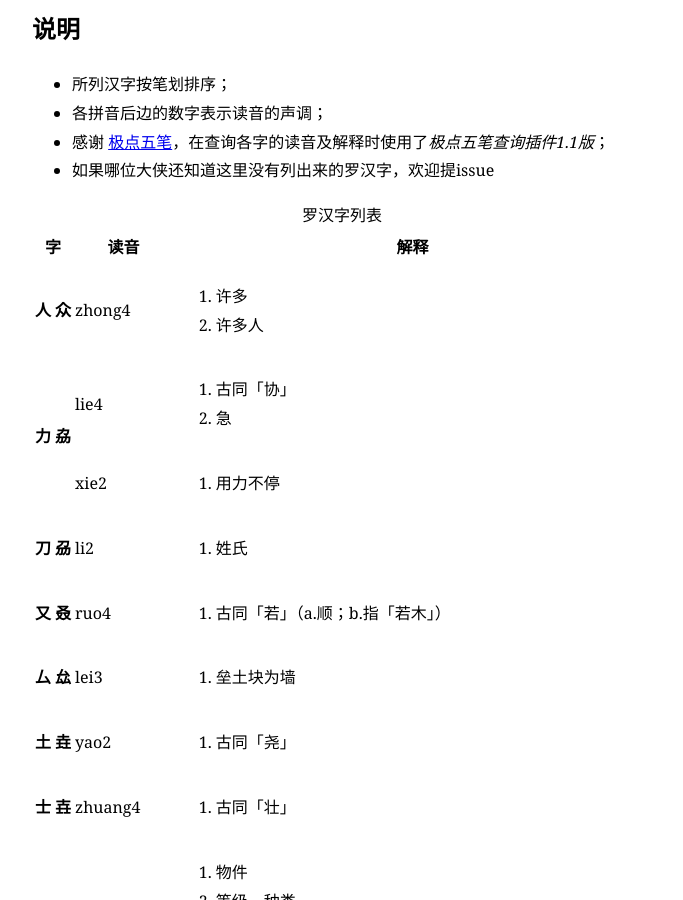
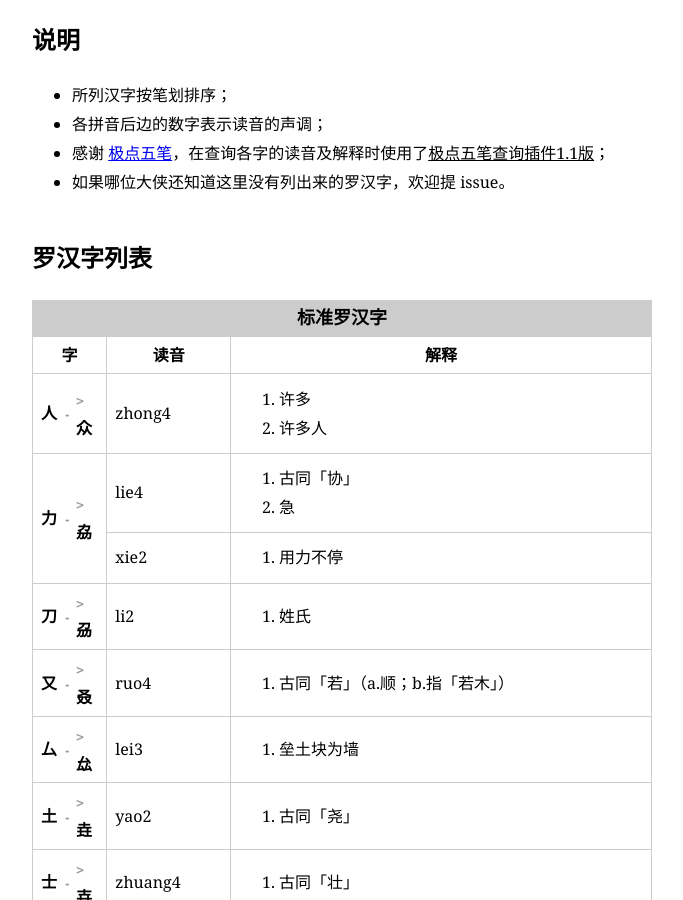
Before and after one commit to mingelz/amazing-hanzi, a plain HTML site: page lohan-words/index.html in a window 1280 px wide. Shown: the part 180-1080 px from the top of the page, without its empty margins (298-981 px from the left). Drawn offline with Linux system fonts and the light colour scheme.

Commit message:
updated lohan-words style

```diff
--- a/lohan-words/index.html
+++ b/lohan-words/index.html
@@ -18,14 +18,15 @@
         <ul>
             <li>所列汉字按笔划排序；</li>
             <li>各拼音后边的数字表示读音的声调；</li>
-            <li>感谢 <a href="http://www.freewb.org" title="极点五笔">极点五笔</a>，在查询各字的读音及解释时使用了<em>极点五笔查询插件1.1版</em>；</li>
-            <li>如果哪位大侠还知道这里没有列出来的罗汉字，欢迎提issue</li>
+            <li>感谢 <a href="http://www.freewb.org" title="极点五笔">极点五笔</a>，在查询各字的读音及解释时使用了<cite>极点五笔查询插件1.1版</cite>；</li>
+            <li>如果哪位大侠还知道这里没有列出来的罗汉字，欢迎提 issue。</li>
         </ul>
     </section>
 
-    <section id="lohan-words-list">
-        <table>
-            <caption>罗汉字列表</caption>
+    <section id="content">
+        <h2>罗汉字列表</h2>
+        <table id="lohan-words-list">
+            <caption>标准罗汉字</caption>
             <colgroup>
                 <col class="word-base" />
                 <col class="word-assemble" />
@@ -623,10 +624,8 @@
                 </tr>
             </tbody>
         </table>
-    </section>
 
-    <section id="lohan-words-extra">
-        <table>
+        <table id="lohan-words-extra">
             <caption>罗汉字变体</caption>
             <colgroup>
                 <col class="word-base" />
@@ -636,7 +635,7 @@
             </colgroup>
             <thead>
                 <tr>
-                    <th>字</th>
+                    <th colspan="2">字</th>
                     <th>读音</th>
                     <th>解释</th>
                 </tr>
@@ -738,7 +737,7 @@
 
     <section id="supplement">
         <h2>补充说明：</h2>
-        <p>这是我在上高中时，与坐我后排的<span class="vcard fn">加菲</span>同学一起研究的产物。后来上大学后，先是放到<a href="http://mingel.blogcn.com/diary,3373244.shtml">我的blogcn博客</a>上。回想当时，我们抱着加菲那本50年代产的字典翻啊翻...高中生活虽紧张，但也有趣。</p>
+        <p>这是我在上高中时，与坐我后排的<span class="vcard fn">加菲</span>同学一起研究的产物。后来上大学后，先是放到<a href="http://mingel.blogcn.com/diary,3373244.shtml">我的blogcn博客</a>上。回想当时，我们抱着加菲那本 50 年代产的字典翻啊翻...高中生活虽紧张，但也有趣。</p>
         <p>以上这些都是可以在 GB2312 字符集中查找到的字符。另外，我国还有一个完美接入 Unicode 编码的 GB18030 大字符集标准，其中包括更多的「罗汉字」。不过那些都属于生僻字，用于特殊领域（如人名、古籍的录入等），很多读音和字义已不可考。比如（后面的编码为该字的内码）：</p>
         <ul>
             <li>三个「市」：d848dd48</li>
@@ -760,11 +759,11 @@
             <li>在录入 8 位 Unicode 码时，字符可能一时显示不出来，不必管它，直接输入全部 Unicode 码，相应字符即可出现。</li>
         </ol>
 
-        <p>以上「补充说明」参考自《生僻字输入速查手册》（ISBN 7-5323-7955-8），上海科学技术出版社，唐素荣、沈惠璋等编著，2005年3月第1版。如果你在这方面有需求，可以去买一本，450+页，售价35元。</p>
+        <p>以上「补充说明」参考自 <cite>《生僻字输入速查手册》（ISBN 7-5323-7955-8），上海科学技术出版社，唐素荣、沈惠璋等编著，2005年3月第1版</cite>。如果你在这方面有需求，可以去买一本，450+页，售价35元。</p>
     </section>
 
     <footer>
-        <em>mingelz</em>, <time datetime="2015-11-19T15:11:25+08:00">2015-11-19</time></div>
+        <em>mingelz</em>, <time datetime="2010-12-22T17:34:25+08:00">2010-12-22</time>
     </footer>
 </div>
 </body>
--- a/lohan-words/style.css
+++ b/lohan-words/style.css
@@ -1,27 +1,87 @@
 body {
-    font: 16px georgia, "lucida grande", "microsoft yaHei", verdana, sans-serif;
+    font: 16px georgia, 'lucida grande', 'microsoft yaHei', verdana, sans-serif;
 }
 
 #wrapper{
     margin: 0 auto;
     width: 620px;
+    line-height: 1.8;
 }
 
 header {
-    margin-bottom: 50px;
 }
 
 section {
-    line-height: 1.8;
+    margin-top: 40px;
 }
 
-#content{margin-top:50px;line-height:1.8;}
-#content table{margin-top:20px;border-collapse:collapse;border-spacing:0;width:100%;}
-#content caption{background-color:#CCC;font:700 18px/2 'Microsoft Yahei';}
-#content th,#content td{border:1px solid #CCC;padding:3px 8px;}
-#content table ol{margin:.4em 0;}
-        col.words{width:12%;}
-        col.phonetic{width:12%;}
-        #supplement{margin-top:50px;}
-#footer{margin-top:50px;padding-bottom:20px;text-align:right;line-height:1.5;}
-.fn{font-style:italic;}
+#content table {
+    margin-top: 20px;
+    border-collapse: collapse;
+    border-spacing: 0;
+    width: 100%;
+}
+#content table caption {
+    background-color: #ccc;
+    font: 700 18px/2 'microsoft yahei';
+}
+#content table th,
+#content table td {
+    border: 1px solid #ccc;
+    padding: 4px 8px;
+}
+#content table ol {
+    margin: .4em 0;
+}
+#content table col {
+}
+#content table col.word-base,
+#content table col.word-assemble {
+    width: 6%;
+}
+#content table col.phonetic {
+    width: 20%;
+}
+#content table tbody th:nth-child(1) {
+    border-right: 0 none;
+    padding-right: 0;
+}
+#content table tbody th:nth-child(2) {
+    border-left: 0 none;
+    padding-left: 0;
+}
+#content table tbody th:nth-child(1)::after {
+    content: '-';
+    margin-left: 8px;
+    color: #999;
+    font-size: 12px;
+    font-family: tahoma, verdana, segoe, sans-serif;
+}
+#content table tbody th:nth-child(2)::before {
+    content: '>';
+    margin-right: 8px;
+    color: #999;
+    font-size: 12px;
+    font-family: tahoma, verdana, segoe, sans-serif;
+}
+#content table tbody td:nth-child(3) ol {
+    padding: 0;
+    list-style: none;
+}
+
+#supplement {
+    margin-top: 60px;
+}
+
+footer {
+    margin-top: 60px;
+    padding-bottom: 20px;
+    text-align: right;
+    line-height: 1.5;
+}
+
+cite,
+.fn {
+    font-style: normal;
+    text-decoration: underline;
+}
```
